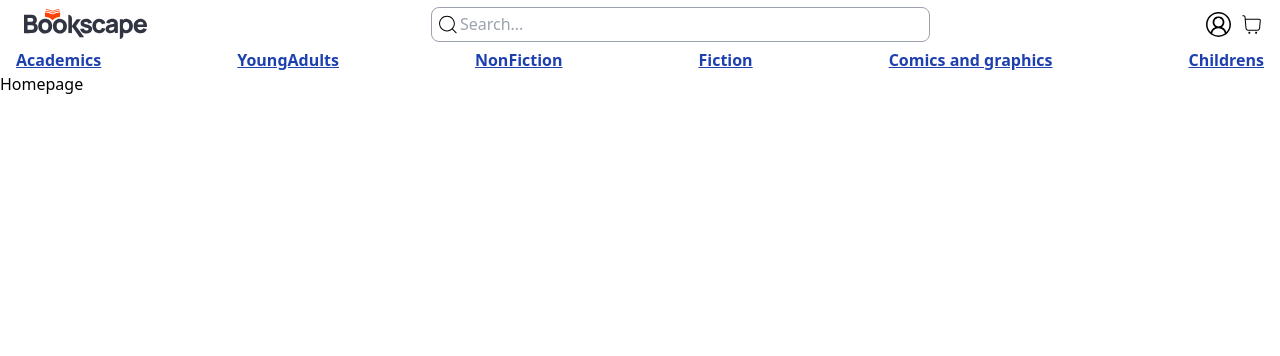
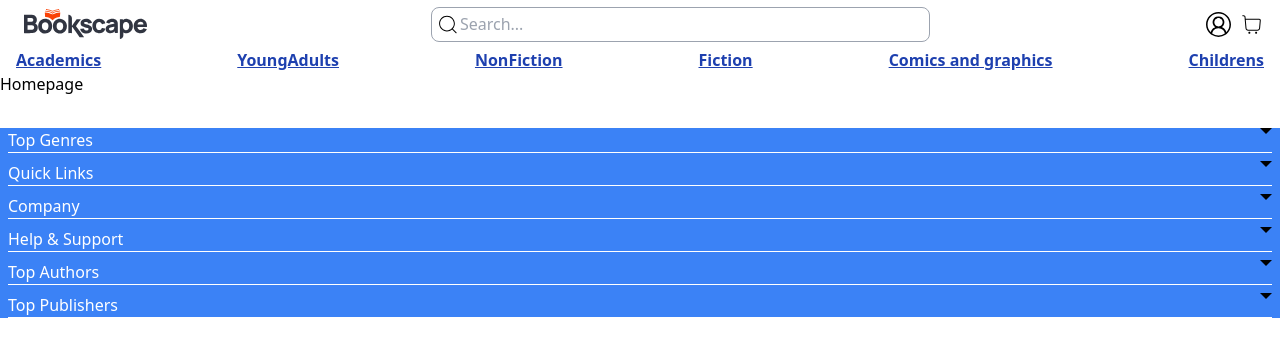
Before and after one commit to VJYGOUR/bookstore, a React (Vite) app: page / in a window 1280 px wide. Shown: the top 356 px of the page. Built offline with nearby package versions, Linux system fonts and the light colour scheme; a web font is replaced by a local one.

Commit message:
dropdown

```diff
--- a/src/App.jsx
+++ b/src/App.jsx
@@ -6,7 +6,7 @@ import NonFiction from "./pages/NonFiction";
 import YoungAdults from "./pages/YoungAdults";
 import ComicsGraphics from "./pages/ComicsGraphics";
 import Childrens from "./pages/Childrens";
-import AppLayout from "./ui/AppLayout";
+import AppLayout from "./ui/layout/AppLayout";
 
 function App() {
   return (
--- /dev/null
+++ b/src/data/footer.json
@@ -0,0 +1,84 @@
+{
+  "dropdown": {
+    "topgenres": [
+      "Academics",
+      "Fiction",
+      "Non Fiction",
+      "Children",
+      "Young Adults",
+      "Comics & Graphic Novels",
+      "Languages",
+      "OFFERS"
+    ],
+    "quickLinks": [
+      "Bestsellers",
+      "New Arrivals",
+      "YT Educators",
+      "Gifting",
+      "Brand Stores",
+      "Affiliate Programme",
+      "Sitemap",
+      "BLOG"
+    ],
+    "company": [
+      "Abbout us",
+      "Who are we",
+      "Our Technology",
+      "Our Catalogue",
+      "Careers",
+      "About Repro India"
+    ],
+    "help": [
+      "Contact Us",
+      "Guest Order",
+      "Track Orders",
+      "Terms & Condition",
+      "Privacy Policy",
+      "Return & Refund",
+      "FAQs"
+    ],
+    "topAuthors": [
+      "Joseph Murphy",
+      "Osho",
+      "Neville Goddard",
+      "Sudha Murty",
+      "Ruskin Bond"
+    ],
+    "topPublishers": [
+      "Penguin Random",
+      "Arihant Publication",
+      "Oswaal Books and Learning Pvt Ltd",
+      "Notion Press",
+      "Manjul Publishing House Pvt Ltd"
+    ]
+  },
+  "app": {
+    "title": "Experience The Bookscape App",
+    "icon": ""
+  },
+  "qualities": [
+    {
+      "text": "Millions of books",
+      "icon": ""
+    },
+    {
+      "text": "Genuine books",
+      "icon": ""
+    },
+    {
+      "text": "Great Pricing",
+      "icon": ""
+    },
+    {
+      "text": "Faster Delivery",
+      "icon": ""
+    }
+  ],
+  "socialLinks": {
+    "text": "Connect with us",
+    "facebook": "",
+    "insta": "",
+    "X": ""
+  },
+  "copyRight": "Copyright c 2024 by Bookscape India"
+}
--- a/src/pages/HomePage.jsx
+++ b/src/pages/HomePage.jsx
@@ -1,5 +1,3 @@
-import { Link } from "react-router-dom";
-
 function HomePage() {
   return (
     <>
--- a/src/ui/AppLayout.jsx
+++ b/src/ui/layout/AppLayout.jsx
@@ -8,8 +8,12 @@ import Logo from "./Logo";
 import SideBar from "./SideBar";
 import PageLink from "./PageLink";
 
+import Footer from "./Footer";
+
 function AppLayout() {
   const [sideBar, setSideBar] = useState(false);
+
+  useState();
 
   return (
     <>
@@ -33,7 +37,7 @@ function AppLayout() {
       <main>
         <Outlet />
       </main>
-      <footer></footer>
+      <Footer />
     </>
   );
 }
--- /dev/null
+++ b/src/ui/layout/DropDown.jsx
@@ -0,0 +1,207 @@
+import { useState } from "react";
+import footer from "../../data/footer.json";
+function DropDown() {
+  // State to manage the open/closed status of each dropdown
+  const [openDropdowns, setOpenDropdowns] = useState({
+    dropdown1: false,
+    dropdown2: false,
+    dropdown3: false,
+    dropdown4: false,
+    dropdown5: false,
+    dropdown6: false,
+  });
+
+  // Function to toggle a specific dropdown
+  const toggleDropdown = (dropdownName) => {
+    setOpenDropdowns((prevState) => ({
+      ...prevState,
+      [dropdownName]: !prevState[dropdownName],
+    }));
+  };
+
+  const { dropdown } = footer;
+  const { topgenres, quickLinks, company, help, topAuthors, topPublishers } =
+    dropdown;
+  return (
+    <>
+      <main className="bg-blue-500 flex flex-col gap-2 text-white mt-8 px-2 ">
+        <section className="border-b border-solid border-white">
+          <div
+            onClick={() => toggleDropdown("dropdown1")}
+            className="flex justify-between"
+          >
+            <span>Top Genres</span>
+            <span>
+              {openDropdowns.dropdown1 ? (
+                <svg width="12" height="12" xmlns="http://www.w3.org/2000/svg">
+                  <path d="M0 12 L6 6 L12 12 Z" fill="white" /> {/* Up Arrow */}
+                </svg>
+              ) : (
+                <svg width="12" height="12" xmlns="http://www.w3.org/2000/svg">
+                  <path d="M0 0 L6 6 L12 0 Z" fill="black" /> {/* Down Arrow */}
+                </svg>
+              )}
+            </span>
+          </div>
+          <div
+            className={`${
+              openDropdowns.dropdown1 ? "" : "hidden"
+            } flex flex-col `}
+          >
+            {topgenres.map((curr, i) => (
+              <span key={i}>{curr}</span>
+            ))}
+          </div>
+        </section>
+        {/* 2nd */}
+        <section className="border-b border-solid border-white">
+          <div
+            onClick={() => toggleDropdown("dropdown2")}
+            className="flex justify-between"
+          >
+            <span>Quick Links</span>
+            <span>
+              {openDropdowns.dropdown2 ? (
+                <svg width="12" height="12" xmlns="http://www.w3.org/2000/svg">
+                  <path d="M0 12 L6 6 L12 12 Z" fill="white" /> {/* Up Arrow */}
+                </svg>
+              ) : (
+                <svg width="12" height="12" xmlns="http://www.w3.org/2000/svg">
+                  <path d="M0 0 L6 6 L12 0 Z" fill="black" /> {/* Down Arrow */}
+                </svg>
+              )}
+            </span>
+          </div>
+          <div
+            className={`${
+              openDropdowns.dropdown2 ? "" : "hidden"
+            } flex flex-col`}
+          >
+            {quickLinks.map((curr, i) => (
+              <span key={i}>{curr}</span>
+            ))}
+          </div>
+        </section>
+        {/* 3rd */}
+        <section className="border-b border-solid border-white">
+          <div
+            onClick={() => toggleDropdown("dropdown3")}
+            className="flex justify-between"
+          >
+            <span>Company</span>
+            <span>
+              {openDropdowns.dropdown3 ? (
+                <svg width="12" height="12" xmlns="http://www.w3.org/2000/svg">
+                  <path d="M0 12 L6 6 L12 12 Z" fill="white" /> {/* Up Arrow */}
+                </svg>
+              ) : (
+                <svg width="12" height="12" xmlns="http://www.w3.org/2000/svg">
+                  <path d="M0 0 L6 6 L12 0 Z" fill="black" /> {/* Down Arrow */}
+                </svg>
+              )}
+            </span>
+          </div>
+          <div
+            className={`${
+              openDropdowns.dropdown3 ? "" : "hidden"
+            } flex flex-col`}
+          >
+            {company.map((curr, i) => (
+              <span key={i}>{curr}</span>
+            ))}
+          </div>
+        </section>
+        {/* 4th */}
+        <section className="border-b border-solid border-white">
+          <div
+            onClick={() => toggleDropdown("dropdown4")}
+            className="flex justify-between"
+          >
+            <span>Help & Support</span>
+            <span>
+              {openDropdowns.dropdown4 ? (
+                <svg width="12" height="12" xmlns="http://www.w3.org/2000/svg">
+                  <path d="M0 12 L6 6 L12 12 Z" fill="white" /> {/* Up Arrow */}
+                </svg>
+              ) : (
+                <svg width="12" height="12" xmlns="http://www.w3.org/2000/svg">
+                  <path d="M0 0 L6 6 L12 0 Z" fill="black" /> {/* Down Arrow */}
+                </svg>
+              )}
+            </span>
+          </div>
+          <div
+            className={`${
+              openDropdowns.dropdown4 ? "" : "hidden"
+            } flex flex-col`}
+          >
+            {help.map((curr, i) => (
+              <span key={i}>{curr}</span>
+            ))}
+          </div>
+        </section>
+        {/* 5th */}
+        <section className="border-b border-solid border-white">
+          <div
+            onClick={() => toggleDropdown("dropdown5")}
+            className="flex justify-between"
+          >
+            <span>Top Authors</span>
+            <span>
+              {openDropdowns.dropdown5 ? (
+                <svg width="12" height="12" xmlns="http://www.w3.org/2000/svg">
+                  <path d="M0 12 L6 6 L12 12 Z" fill="white" /> {/* Up Arrow */}
+                </svg>
+              ) : (
+                <svg width="12" height="12" xmlns="http://www.w3.org/2000/svg">
+                  <path d="M0 0 L6 6 L12 0 Z" fill="black" /> {/* Down Arrow */}
+                </svg>
+              )}
+            </span>
+          </div>
+          <div
+            className={`${
+              openDropdowns.dropdown5 ? "" : "hidden"
+            } flex flex-col`}
+          >
+            {topAuthors.map((curr, i) => (
+              <span key={i}>{curr}</span>
+            ))}
+          </div>
+        </section>
+
+        {/* 6th */}
+        <section className="border-b border-solid border-white">
+          <div
+            onClick={() => toggleDropdown("dropdown6")}
+            className="flex justify-between"
+          >
+            <span>Top Publishers</span>
+            <span>
+              {openDropdowns.dropdown6 ? (
+                <svg width="12" height="12" xmlns="http://www.w3.org/2000/svg">
+                  <path d="M0 12 L6 6 L12 12 Z" fill="white" /> {/* Up Arrow */}
+                </svg>
+              ) : (
+                <svg width="12" height="12" xmlns="http://www.w3.org/2000/svg">
+                  <path d="M0 0 L6 6 L12 0 Z" fill="black" /> {/* Down Arrow */}
+                </svg>
+              )}
+            </span>
+          </div>
+          <div
+            className={`${
+              openDropdowns.dropdown6 ? "" : "hidden"
+            } flex flex-col`}
+          >
+            {topPublishers.map((curr, i) => (
+              <span key={i}>{curr}</span>
+            ))}
+          </div>
+        </section>
+      </main>
+    </>
+  );
+}
+
+export default DropDown;
--- /dev/null
+++ b/src/ui/layout/Footer.jsx
@@ -0,0 +1,11 @@
+import DropDown from "./DropDown";
+
+function Footer() {
+  return (
+    <footer>
+      <DropDown />
+    </footer>
+  );
+}
+
+export default Footer;
```
Also changed, not shown: src/ui/layout/Logo.jsx (renamed from src/ui/Logo.jsx), src/ui/layout/PageLink.jsx (renamed from src/ui/PageLink.jsx), src/ui/layout/SearchBar.jsx (renamed from src/ui/SearchBar.jsx), src/ui/layout/SideBar.jsx (renamed from src/ui/SideBar.jsx).
